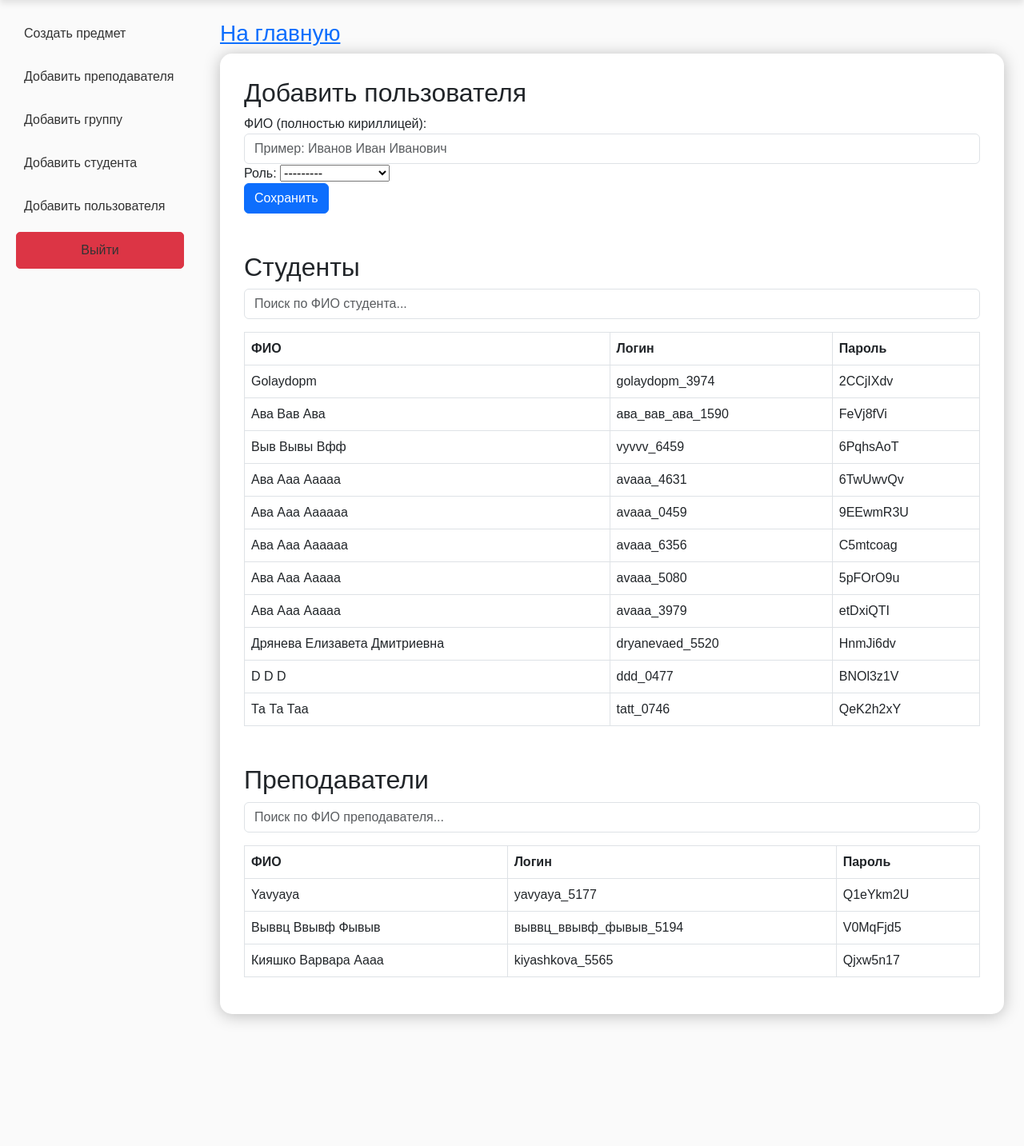
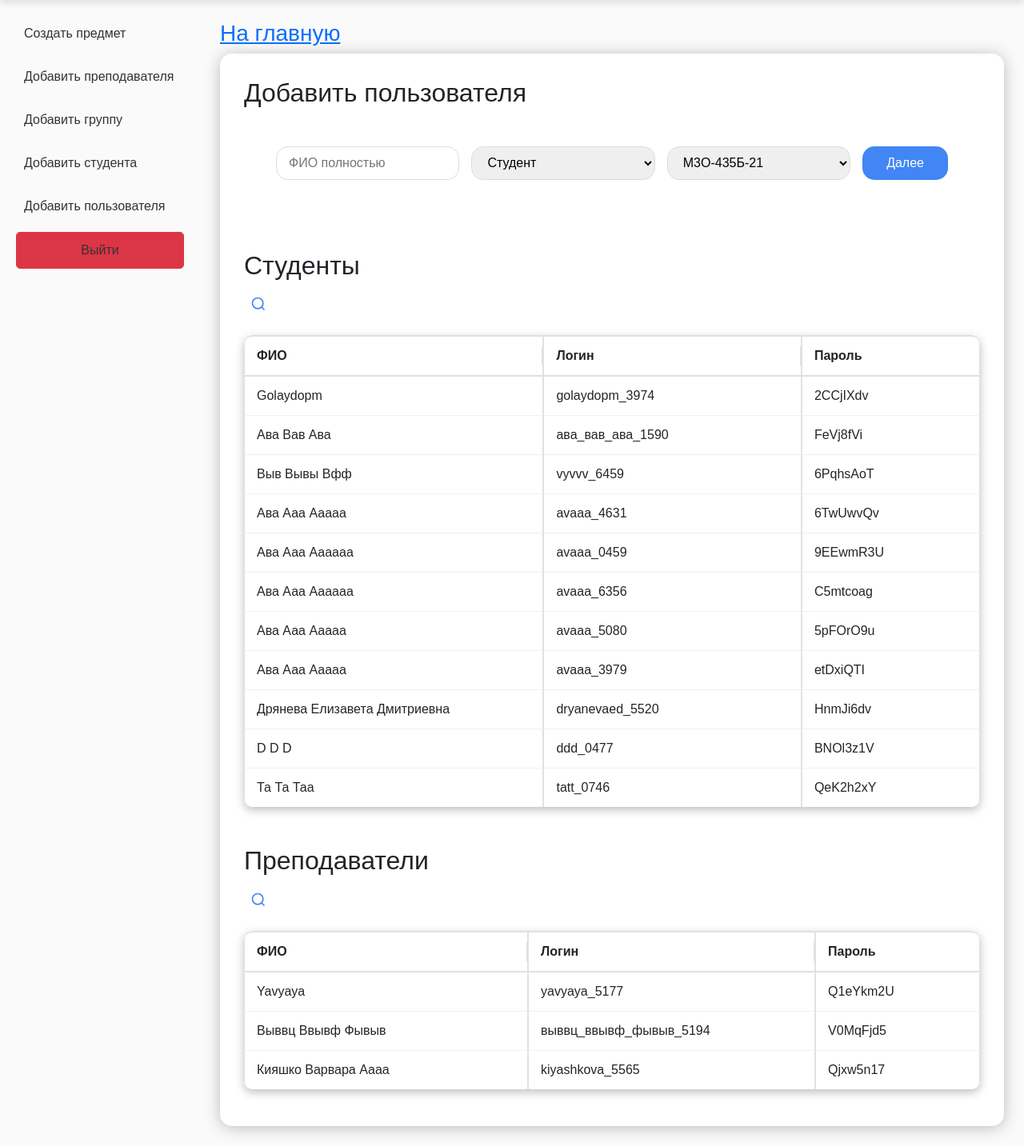
Before and after one commit to tashbash59/Online_Domaska, a Django app: page /add-User/ in a window 1280 px wide. Shown: the part 80-1513 px from the top of the page at 80% size. Run offline with Django 4.2, Linux system fonts and the light colour scheme; a user stored in the database is signed in; data comes from the database, SQL or seed files in the repository; both versions use the stored data as it was after the commit.

Commit message:
new styles for add_user

```diff
--- a/SDO/main/forms.py
+++ b/SDO/main/forms.py
@@ -44,19 +44,23 @@ class UserForm(forms.Form):
         max_length=100,
         widget=forms.TextInput(attrs={
             'class': 'form-control',
-            'placeholder': 'Пример: Иванов Иван Иванович'
+            'placeholder': 'ФИО полностью'
         }),
         help_text='Введите фамилию, имя и отчество через пробел')
     role = forms.ModelChoiceField(queryset=Role.objects.all(), label='Роль')
+    group = forms.ModelChoiceField(queryset=Group.objects.all(), label='Группа')
 
 
     def save(self):
         # Генерация логина и пароля
-        name = convert_fio_to_english(self.cleaned_data['name'])
+        name = self.cleaned_data['name']
+        print(name)
+        login_name = convert_fio_to_english(name)
         role = self.cleaned_data['role']
+        group = self.cleaned_data['group']
 
         # Генерация логина (например, имя в нижнем регистре без пробелов)
-        login = generate_unique_username(name)
+        login = generate_unique_username(login_name)
         # Генерация пароля (например, случайная строка)
         password = ''.join(random.choices(string.ascii_letters + string.digits, k=8))
 
@@ -68,7 +72,7 @@ class UserForm(forms.Form):
 
         # Создание записи в таблице Student или Teacher в зависимости от роли
         if role.name == 'Студент':
-            Student.objects.create(user=user, name=name)
+            Student.objects.create(user=user, name=name,group=group)
         elif role.name == 'Преподаватель':
             Teacher.objects.create(user=user, name=name)
 
@@ -78,3 +82,19 @@ class UserForm(forms.Form):
 class LoginForm(AuthenticationForm):
     username = forms.CharField(label='Логин', widget=forms.TextInput(attrs={'class': 'form-control'}))
     password = forms.CharField(label='Пароль', widget=forms.PasswordInput(attrs={'class': 'form-control'}))
+
+
+class GroupCreateForm(forms.ModelForm):
+    students = forms.ModelMultipleChoiceField(
+        queryset=Student.objects.filter(group__isnull=True),
+        widget=forms.CheckboxSelectMultiple,
+        required=False,
+        label='Студенты без группы'
+    )
+
+    class Meta:
+        model = Group
+        fields = ['name', 'students']
+        labels = {
+            'name': 'Название группы'
+        }
--- /dev/null
+++ b/SDO/main/static/css/add_user.css
@@ -0,0 +1,222 @@
+.auth-form {
+        max-width: 1200px;
+        margin: 0 auto;
+        padding: 40px;
+        font-family: Arial, sans-serif;
+    }
+
+    .form-row {
+        display: flex;
+        gap: 15px;
+        align-items: flex-end;
+    }
+
+    .form-group {
+        flex: 1;
+        margin-bottom: 0;
+    }
+
+    .form-group:last-child {
+        flex: 0 0 auto;
+    }
+
+    .form-group label {
+        display: block;
+        margin-bottom: 8px;
+        font-weight: normal;
+        color: #333;
+    }
+
+    .input-container {
+        height: 42px;
+        display: flex;
+        align-items: center;
+    }
+
+    .form-input {
+        width: 100%;
+        padding: 10px 15px;
+        border: 1px solid #ddd;
+        border-radius: 15px;
+        font-size: 16px;
+        box-sizing: border-box;
+        height: 100%;
+    }
+
+    .form-input:focus {
+        outline: none;
+        border-color: #4285f4;
+    }
+
+    .help-text {
+        display: block;
+        margin-top: 5px;
+        font-size: 12px;
+        color: #666;
+    }
+
+    .submit-btn {
+        padding: 0 30px;
+        height: 100%;
+        background-color: #4285f4;
+        color: white;
+        border: none;
+        border-radius: 15px;
+        font-size: 16px;
+        cursor: pointer;
+        transition: background-color 0.3s;
+        white-space: nowrap;
+    }
+
+    .submit-btn:hover {
+        background-color: #3367d6;
+    }
+
+    @media (max-width: 992px) {
+        .form-row {
+            flex-wrap: wrap;
+        }
+
+        .form-group {
+            flex: 1 1 45%;
+        }
+
+        .form-group:last-child {
+            flex: 1 1 100%;
+            justify-content: flex-end;
+        }
+    }
+
+    @media (max-width: 576px) {
+        .form-row {
+            flex-direction: column;
+            align-items: stretch;
+        }
+
+        .form-group {
+            flex: 1 1 100%;
+        }
+
+        .input-container {
+            height: auto;
+        }
+
+        .form-input, .submit-btn {
+            height: 42px;
+            width: 100%;
+        }
+        .styled-table {
+            size: 10px;
+            min-width: 300px;
+        }
+    }
+
+.styled-table {
+        width: 100%;
+        border-collapse: separate;
+        border-spacing: 0;
+        background: white;
+        border-radius: 10px;
+        box-shadow: 0 4px 12px rgba(0, 0, 0, 0.25);
+        overflow: hidden;
+        word-break: break-word; /* Переносит длинные слова */
+        overflow-wrap: break-word; /* Альтернатива для некоторых браузеров */
+    }
+
+    .styled-table thead th {
+        background-color: white; /* Белый фон вместо синего */
+        padding: 12px 15px;
+        text-align: left;
+        border-bottom: 2px solid #e0e0e0; /* Синяя нижняя граница */
+        border-top: 2px solid #e0e0e0; /* Серая верхняя граница */
+        position: relative;
+    }
+
+    /* Вертикальные границы между заголовками */
+    .styled-table thead th:not(:last-child)::after {
+        content: "";
+        position: absolute;
+        right: 0;
+        top: 25%;
+        height: 50%;
+        width: 1px;
+        background-color: #e0e0e0;
+    }
+
+    .styled-table tbody td {
+        padding: 12px 15px;
+        border-bottom: 1px solid #f0f0f0;
+        white-space: normal !important; /* Отменяет nowrap если был */
+        word-break: break-all; /* Более агрессивный перенос */
+        hyphens: auto; /* Добавляет переносы с дефисами если нужно */
+        max-width: 200px; /* Ограничение ширины для принудительного переноса */
+    }
+
+    .styled-table tbody tr:last-child td {
+        border-bottom: none;
+    }
+
+    /* Скругление углов */
+    .styled-table thead tr:first-child th:first-child {
+        border-top-left-radius: 10px;
+    }
+
+    .styled-table thead tr:first-child th:last-child {
+        border-top-right-radius: 10px;
+    }
+
+    .styled-table tbody tr:last-child td:first-child {
+        border-bottom-left-radius: 10px;
+    }
+
+    .styled-table tbody tr:last-child td:last-child {
+        border-bottom-right-radius: 10px;
+    }
+
+    /* Эффект при наведении */
+    .styled-table tbody tr:hover {
+        background-color: #f8f9fa;
+    }
+
+.search-container {
+        margin-bottom: 20px;
+    }
+
+    .search-wrapper {
+        display: flex;
+        align-items: center;
+        position: relative;
+    }
+
+    .search-icon {
+        background: none;
+        border: none;
+        cursor: pointer;
+        padding: 8px;
+        margin-right: 5px;
+        transition: transform 0.3s;
+    }
+
+    .search-icon:hover {
+        transform: scale(1.1);
+    }
+
+    .search-input {
+        outline: none;
+        width: 0;
+        padding: 0;
+        border: none;
+        border-bottom: 2px solid #4285f4;
+        font-size: 16px;
+        transition: all 0.3s ease;
+        opacity: 0;
+        position: absolute;
+        right: 40px;
+    }
+
+    .search-input.active {
+        width: 250px;
+        padding: 8px 15px;
+        opacity: 1;
+        position: static;
+    }
--- a/SDO/main/templates/main/add_user.html
+++ b/SDO/main/templates/main/add_user.html
@@ -1,5 +1,6 @@
 {% extends "main/header.html" %}
 {% load static %}
+
 {% block nav %}
 <h3>
     <a href="{% url 'main' %}">На главную</a>
@@ -7,28 +8,92 @@
 {% endblock %}
 
 {% block content %}
+<link rel="stylesheet" href="{% static 'css/add_user.css' %}">
 <h2>Добавить пользователя</h2>
 
 <!-- Форма для добавления пользователя -->
 <form method="post">
     {% csrf_token %}
-    <div class="form-group">
-        {{ form.name.label_tag }}
-        {{ form.name }}
+    <div class="auth-form">
+        <div class="form-row">
+            <div class="form-group">
+                <!-- <label for="id_name">ФИО (полностью кириллицей)</label> -->
+                <div class="input-container">
+                    <input type="text"
+                           id="id_name"
+                           name="name"
+                           class="form-input"
+                           placeholder="ФИО полностью">
+                </div>
+            </div>
+
+            <div class="form-group">
+                <!-- <label for="id_role">Роль</label> -->
+                <div class="input-container">
+                    <select id="id_role" name="role" class="form-input">
+                        {% for role in form.role.field.queryset %}
+                            <option value="{{ role.id }}">{{ role.name }}</option>
+                        {% endfor %}
+                    </select>
+                </div>
+            </div>
+
+            <div class="form-group" id="groupField" style="display: none;">
+                <!-- <label for="id_group">Группа</label> -->
+                <div class="input-container">
+                    <select id="id_group" name="group" class="form-input">
+                        {% for group in form.group.field.queryset %}
+                            <option value="{{ group.id }}">{{ group.name }}</option>
+                        {% endfor %}
+                    </select>
+                </div>
+            </div>
+
+            <div class="form-group">
+                <div class="input-container">
+                    <button type="submit" class="submit-btn">Далее</button>
+                </div>
+            </div>
+        </div>
     </div>
-    <div class="form-group">
-        {{ form.role.label_tag }}
-        {{ form.role }}
-    </div>
-    <button type="submit" class="btn btn-primary">Сохранить</button>
 </form>
+
+<script>
+    document.addEventListener('DOMContentLoaded', function() {
+        const roleSelect = document.querySelector('#id_role');
+        const groupField = document.querySelector('#groupField');
+
+        // Проверяем при загрузке страницы
+        toggleGroupField();
+
+        // Следим за изменениями выбора роли
+        roleSelect.addEventListener('change', toggleGroupField);
+
+        function toggleGroupField() {
+            const selectedRole = roleSelect.options[roleSelect.selectedIndex].text;
+            if (selectedRole.toLowerCase() === 'студент') {
+                groupField.style.display = 'block';
+            } else {
+                groupField.style.display = 'none';
+            }
+        }
+    });
+</script>
 
 <!-- Поиск и таблица для студентов -->
 <h2 class="mt-5">Студенты</h2>
-<div class="mb-3">
-    <input type="text" id="searchStudent" class="form-control" placeholder="Поиск по ФИО студента...">
+<div class="search-container">
+    <div class="search-wrapper">
+        <button class="search-icon" id="searchToggleStudent">
+            <svg width="20" height="20" viewBox="0 0 24 24" fill="none" stroke="#4285f4" stroke-width="2">
+                <circle cx="11" cy="11" r="8"></circle>
+                <line x1="21" y1="21" x2="16.65" y2="16.65"></line>
+            </svg>
+        </button>
+        <input type="text" id="searchStudent" class="search-input" placeholder="Поиск по ФИО студента...">
+    </div>
 </div>
-<table class="table table-bordered" id="studentTable">
+<table class="table table-bordered styled-table" id="studentTable">
     <thead>
         <tr>
             <th>ФИО</th>
@@ -53,10 +118,18 @@
 
 <!-- Поиск и таблица для преподавателей -->
 <h2 class="mt-5">Преподаватели</h2>
-<div class="mb-3">
-    <input type="text" id="searchTeacher" class="form-control" placeholder="Поиск по ФИО преподавателя...">
+<div class="search-container">
+    <div class="search-wrapper">
+        <button class="search-icon" id="searchToggleTeacher">
+            <svg width="20" height="20" viewBox="0 0 24 24" fill="none" stroke="#4285f4" stroke-width="2">
+                <circle cx="11" cy="11" r="8"></circle>
+                <line x1="21" y1="21" x2="16.65" y2="16.65"></line>
+            </svg>
+        </button>
+        <input type="text" id="searchTeacher" class="search-input" placeholder="Поиск по ФИО студента...">
+    </div>
 </div>
-<table class="table table-bordered" id="teacherTable">
+<table class="table table-bordered styled-table" id="teacherTable">
     <thead>
         <tr>
             <th>ФИО</th>
@@ -81,15 +154,52 @@
 
 <!-- JavaScript для поиска -->
 <script>
-    // Функция для поиска в таблице
+    // Плавное открытие поиска
+    document.addEventListener('DOMContentLoaded', function() {
+        const searchToggleStudent = document.getElementById('searchToggleStudent');
+        const searchInputStudent = document.getElementById('searchStudent');
+
+        searchToggleStudent.addEventListener('click', function() {
+            searchInputStudent.classList.toggle('active');
+            if (searchInputStudent.classList.contains('active')) {
+                searchInputStudent.focus();
+            }
+        });
+
+        // Для преподавателей (если нужно)
+        const searchToggleTeacher = document.getElementById('searchToggleTeacher');
+        const searchInputTeacher = document.getElementById('searchTeacher');
+
+        if (searchToggleTeacher) {
+            searchToggleTeacher.addEventListener('click', function() {
+                searchInputTeacher.classList.toggle('active');
+                if (searchInputTeacher.classList.contains('active')) {
+                    searchInputTeacher.focus();
+                }
+            });
+        }
+
+        // Закрытие поиска при клике вне поля
+        document.addEventListener('click', function(e) {
+            if (!e.target.closest('.search-wrapper') &&
+                !e.target.classList.contains('search-icon')) {
+                searchInputStudent.classList.remove('active');
+                if (searchInputTeacher) {
+                    searchInputTeacher.classList.remove('active');
+                }
+            }
+        });
+    });
+
+    // Ваш существующий код поиска
     function searchTable(inputId, tableId) {
         const input = document.getElementById(inputId);
         const filter = input.value.toUpperCase();
         const table = document.getElementById(tableId);
         const rows = table.getElementsByTagName("tr");
 
-        for (let i = 1; i < rows.length; i++) {  // Начинаем с 1, чтобы пропустить заголовок
-            const td = rows[i].getElementsByTagName("td")[0];  // Ищем в первом столбце (ФИО)
+        for (let i = 1; i < rows.length; i++) {
+            const td = rows[i].getElementsByTagName("td")[0];
             if (td) {
                 const txtValue = td.textContent || td.innerText;
                 if (txtValue.toUpperCase().indexOf(filter) > -1) {
@@ -101,12 +211,10 @@
         }
     }
 
-    // Поиск в таблице студентов
     document.getElementById("searchStudent").addEventListener("keyup", function() {
         searchTable("searchStudent", "studentTable");
     });
 
-    // Поиск в таблице преподавателей
     document.getElementById("searchTeacher").addEventListener("keyup", function() {
         searchTable("searchTeacher", "teacherTable");
     });
--- a/SDO/main/templates/main/main.html
+++ b/SDO/main/templates/main/main.html
@@ -71,7 +71,8 @@
         // Рассчитываем количество видимых карточек
         function getVisibleCards() {
             const containerWidth = document.querySelector('.carousel-container').offsetWidth;
-            return Math.min(4, Math.max(1, Math.floor(containerWidth / 420))); // 400px + 20px gap
+            const cardWidth = 400 + 20; // 400px + 20px gap
+            return Math.min(4, Math.max(1, Math.floor(containerWidth / cardWidth)));
         }
 
         // Создаем точки навигации
--- a/SDO/main/urls.py
+++ b/SDO/main/urls.py
@@ -11,5 +11,6 @@ urlpatterns = [
     path('add-User/', views.add_user, name='add-user'),
     path('login/', views.login_view, name='login'),
     path('logout/', views.logout_view, name='logout'),
+    path('groups/create/', views.create_group, name='create_group'),
     path('', views.main, name='main'),
 ]
--- a/SDO/main/views.py
+++ b/SDO/main/views.py
@@ -3,7 +3,7 @@ from django.contrib.auth import authenticate, login, logout
 from django.contrib.auth.forms import AuthenticationForm
 from django.contrib.auth.decorators import login_required
 from .models import Subject, Teacher, Group, Student, User
-from .forms import SubjectForm, TeacherForm, GroupForm, StudentForm,UserForm
+from .forms import SubjectForm, TeacherForm, GroupForm, StudentForm,UserForm,GroupCreateForm
 from django.contrib import messages
 
 @login_required(login_url='login')
@@ -132,3 +132,19 @@ def main(request):
     user = request.user
     role_name = user.get_role_name()
     return render(request, 'main/main.html', {'role_name': role_name})
+
+
+
+def create_group(request):
+    if request.method == 'POST':
+        form = GroupCreateForm(request.POST)
+        if form.is_valid():
+            group = form.save()
+            # Назначаем выбранных студентов в группу
+            students = form.cleaned_data['students']
+            students.update(group=group)
+            return redirect('create_group')  # Перенаправляем на список групп
+    else:
+        form = GroupCreateForm()
+
+    return render(request, 'main/create_group.html', {'form': form})
```
Also changed, not shown: SDO/main/static/css/main_page.css (+20 -6 lines), SDO/main/templates/main/create_group.html (added, +73 -0 lines), SDO/db.sqlite3, SDO/main/static/css/login.css (line endings or trailing spaces).
